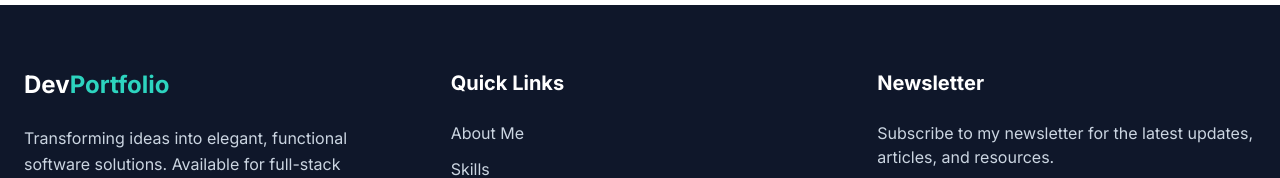
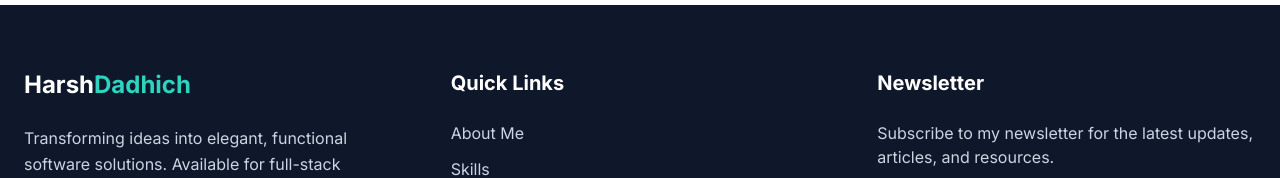
Before and after one commit to HARSHDADHICH/Harsh_Portfolio, a React (Vite) app: page / in a window 1280 px wide. Shown: the part 7931-8109 px from the top of the page. Built offline with nearby package versions, Linux system fonts and the light colour scheme.

Commit message:
fix: Update footer name to reflect personal branding

```diff
--- a/src/components/Footer.tsx
+++ b/src/components/Footer.tsx
@@ -10,7 +10,7 @@ const Footer: React.FC = () => {
         <div className="grid grid-cols-1 md:grid-cols-3 gap-12 mb-12">
           <div>
             <h3 className="text-2xl font-bold mb-6">
-              Dev<span className="text-teal-400">Portfolio</span>
+              Harsh<span className="text-teal-400">Dadhich</span>
             </h3>
             <p className="text-slate-300 mb-6 leading-relaxed">
               Transforming ideas into elegant, functional software solutions.
```
